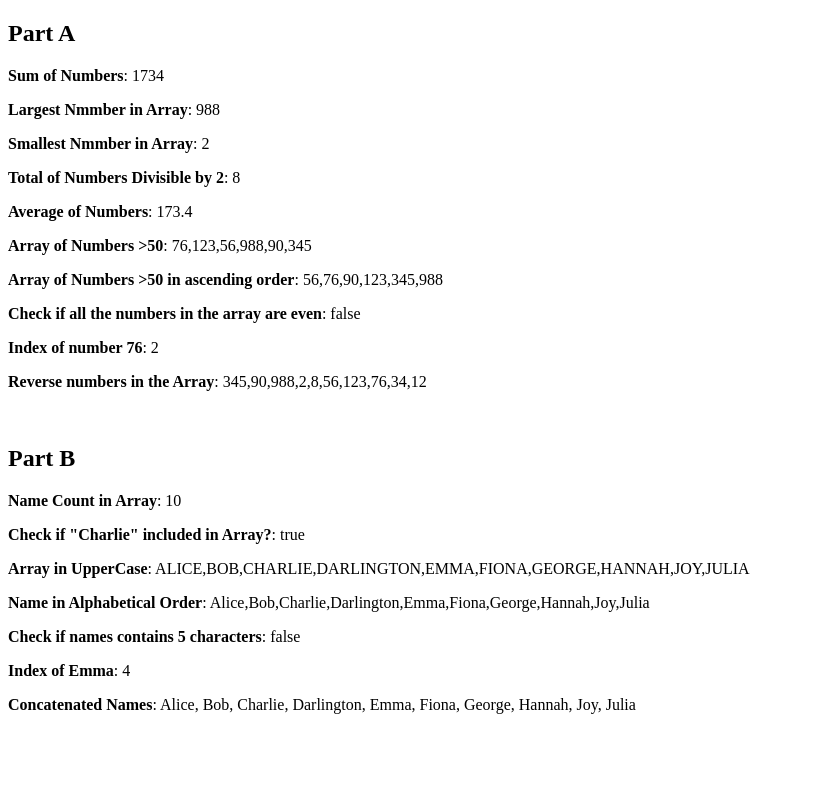
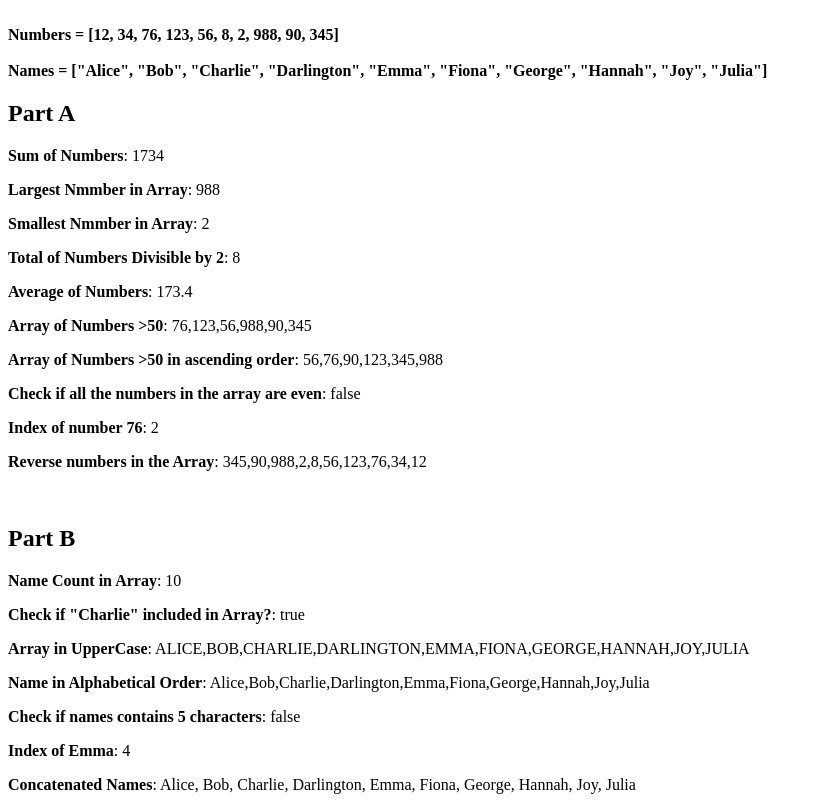
Before and after one commit to prodomain/assignments, a plain HTML site: page arrayassignment.html in a window 1280 px wide. Shown: the whole page, without its empty margins (0-822 px from the left). Drawn offline with Linux system fonts and the light colour scheme.

Commit message:
fix: num and names

```diff
--- a/arrayassignment.html
+++ b/arrayassignment.html
@@ -7,6 +7,12 @@
 </head>
 <body>
     <section>
+
+        <div>
+            <br>
+            <strong>Numbers = [12, 34, 76, 123, 56, 8, 2, 988, 90, 345]</strong><br><br>
+            <strong>Names = ["Alice", "Bob", "Charlie", "Darlington", "Emma", "Fiona", "George", "Hannah", "Joy", "Julia"]</strong>
+        </div>
         <h2>Part A</h2>
 
         <p></p>
```
